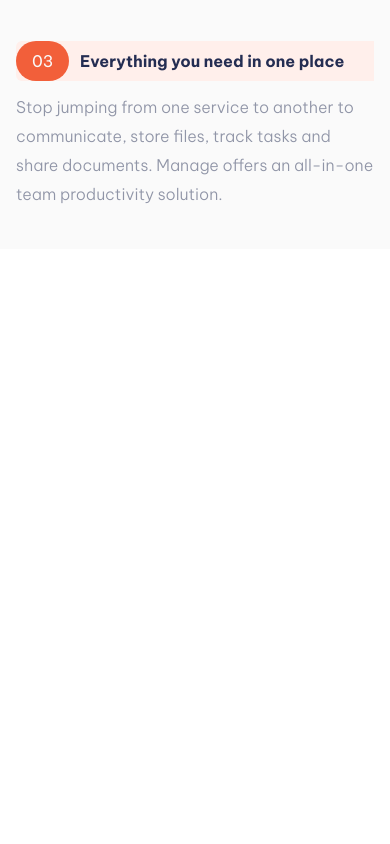
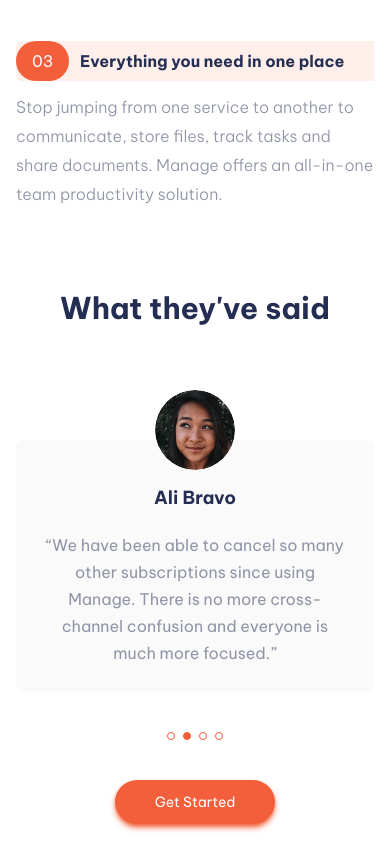
Before and after one commit to khalidesskali/manage-landing-page, a React (Vite) app: page / in a window 390 px wide. Shown: the part 1527-2371 px from the top of the page. Before the commit the page ends 1776 px from the top, so only its background shows below. Built offline with nearby package versions, Linux system fonts and the light colour scheme.

Commit message:
complete testimonials mobile version

```diff
--- a/src/App.jsx
+++ b/src/App.jsx
@@ -2,14 +2,16 @@
 import Header from "./components/Header";
 import Hero from "./components/Hero";
 import Features from "./components/Features";
+import Testimonials from "./components/Testimonials";
 
 const App = () => {
   return (
-    <div className="overflow-hidden bg-very-light-gray">
+    <div className="overflow-hidden ">
       <Header />
       <main>
         <Hero />
         <Features />
+        <Testimonials />
       </main>
     </div>
   );
--- /dev/null
+++ b/src/components/Testimonials.jsx
@@ -0,0 +1,106 @@
+import React, { useState, useEffect } from "react";
+import anisha from "../assets/images/avatar-anisha.png";
+import ali from "../assets/images/avatar-ali.png";
+import richard from "../assets/images/avatar-richard.png";
+import shanai from "../assets/images/avatar-shanai.png";
+
+const Testimonials = () => {
+  const [currentIndex, setCurrentIndex] = useState(0);
+  const testimonials = [
+    {
+      id: 1,
+      name: "Anisha Li",
+      avatar: anisha,
+      opinion:
+        " “Manage has supercharged our team’s workflow. The ability to maintain visibility on larger milestones at all times keeps everyone motivated.”",
+    },
+    {
+      id: 2,
+      name: "Ali Bravo",
+      avatar: ali,
+      opinion:
+        " “We have been able to cancel so many other subscriptions since using  Manage. There is no more cross-channel confusion and everyone is much more focused.”",
+    },
+    {
+      id: 3,
+      name: "Richard Watts",
+      avatar: richard,
+      opinion:
+        " “Manage allows us to provide structure and process. It keeps us organized and focused. I can’t stop recommending them to everyone I talk to!”",
+    },
+    {
+      id: 4,
+      name: "Shanai Gough",
+      avatar: shanai,
+      opinion:
+        " “Their software allows us to track, manage and collaborate on our projects from anywhere. It keeps the whole team in-sync without being intrusive.”",
+    },
+  ];
+
+  useEffect(() => {
+    const interval = setInterval(() => {
+      setCurrentIndex((prevIndex) => (prevIndex + 1) % testimonials.length);
+    }, 5000);
+
+    return () => clearInterval(interval);
+  }, [testimonials.length]);
+
+  return (
+    <div className="relative container mx-auto px-4 mt-20 bg-white overflow-hidden w-full">
+      <h2 className="text-center font-bold leading-[1.3] mx-auto text-primary-dark-blue text-3xl mb-8 max-w-72">
+        What they've said
+      </h2>
+      <div className="relative overflow-hidden w-full max-w-lg mx-auto">
+        <div
+          className="mt-20 flex  transition-transform duration-500 ease-in-out"
+          style={{ transform: `translateX(-${currentIndex * 100}%)` }}
+        >
+          {testimonials.map((testimonial) => (
+            <div
+              key={testimonial.id}
+              className="w-full flex-shrink-0 flex justify-center"
+            >
+              <div className="relative rounded-md p-6 bg-very-light-gray mb-10 w-[380px]">
+                <img
+                  src={testimonial.avatar}
+                  alt="avatar image"
+                  className="absolute -top-[50px] left-1/2 -translate-x-1/2 rounded-full"
+                  width={80}
+                />
+                <div className="flex flex-col items-center">
+                  <h3 className="text-primary-dark-blue my-5 text-lg font-bold">
+                    {testimonial.name}
+                  </h3>
+                  <p className="text-center leading-[1.7] text-darkgrayish-blue">
+                    {testimonial.opinion}
+                  </p>
+                </div>
+              </div>
+            </div>
+          ))}
+        </div>
+        <ul className="flex items-center justify-center gap-2 mb-10">
+          {testimonials.map((testimonial, index) => {
+            return (
+              <li key={testimonial.id}>
+                <div
+                  className={`
+                    ${currentIndex === index && "bg-primary-red"}
+                     size-2 border border-primary-red rounded-full`}
+                ></div>
+              </li>
+            );
+          })}
+        </ul>
+        <button
+          className="block mx-auto mb-5 py-3 px-10 bg-primary-red text-white rounded-full
+          shadow-primary-red cursor-pointer text-sm shadow-md"
+        >
+          Get Started
+        </button>
+      </div>
+    </div>
+  );
+};
+
+export default Testimonials;
```
